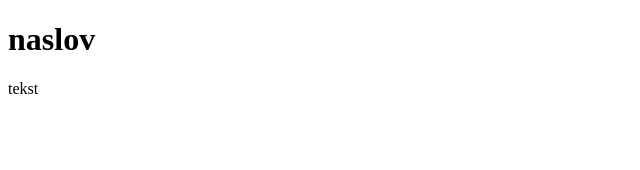
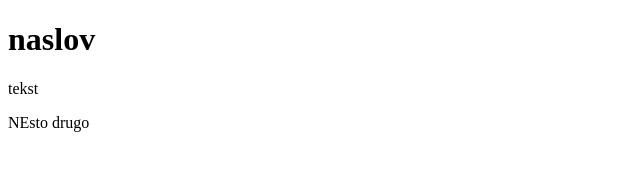
Before and after one commit to Ognjen-Pejcic/Radionica, a plain HTML site: page index.html in a window 1280 px wide. Shown: the full height of the page, 0-640 px from the left. Drawn offline with Linux system fonts and the light colour scheme.

Commit message:
commit sa drugog

```diff
--- a/index.html
+++ b/index.html
@@ -8,5 +8,6 @@
   <body>
     <h1>naslov</h1>
     <p>tekst</p>
+    <p>NEsto drugo</p>
   </body>
 </html>
```
